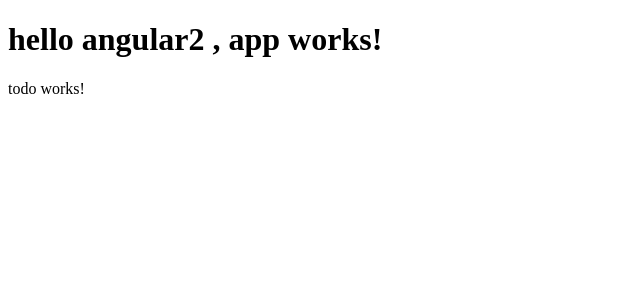
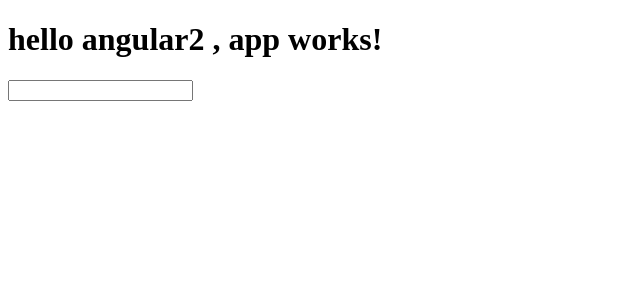
Before and after one commit to Hellowor1d/hello-angular2, an Angular app in the folder hello-angular/: page /todo in a window 1280 px wide. Shown: the top 300 px of the page, without its empty margins (0-640 px from the left). Built offline with nearby package versions, Linux system fonts and the light colour scheme.

Commit message:
粗糙实现item添加功能

```diff
--- a/hello-angular/src/app/todo/todo.component.html
+++ b/hello-angular/src/app/todo/todo.component.html
@@ -1,3 +1,6 @@
-<p>
-  todo works!
-</p>
+<div>
+  <input type="text" [(ngModel)]="desc" (keyup.enter)="addTodo()">
+  <ul>
+    <li *ngFor="let todo of todos">{{ todo.desc }}</li>
+  </ul>
+</div>
--- a/hello-angular/src/app/todo/todo.component.ts
+++ b/hello-angular/src/app/todo/todo.component.ts
@@ -1,5 +1,5 @@
 import { Component, OnInit } from '@angular/core';
-
+import { Todo } from './todo.model';
 @Component({
   // 准确的说，moduleI指定，这是由于官方文档是使用System.js打包，而CLI是采用webpack打包造成的
   selector: 'app-todo',
@@ -8,9 +8,17 @@ import { Component, OnInit } from '@angular/core';
 })
 export class TodoComponent implements OnInit {
 
+  todos: Todo[] = [];
+  desc = '';
+
   constructor() { }
 
   ngOnInit() {
   }
 
+   addTodo(){
+    this.todos.push({id: 1, desc: this.desc, completed: false});
+    this.desc = '';
+  }
+
 }
```
